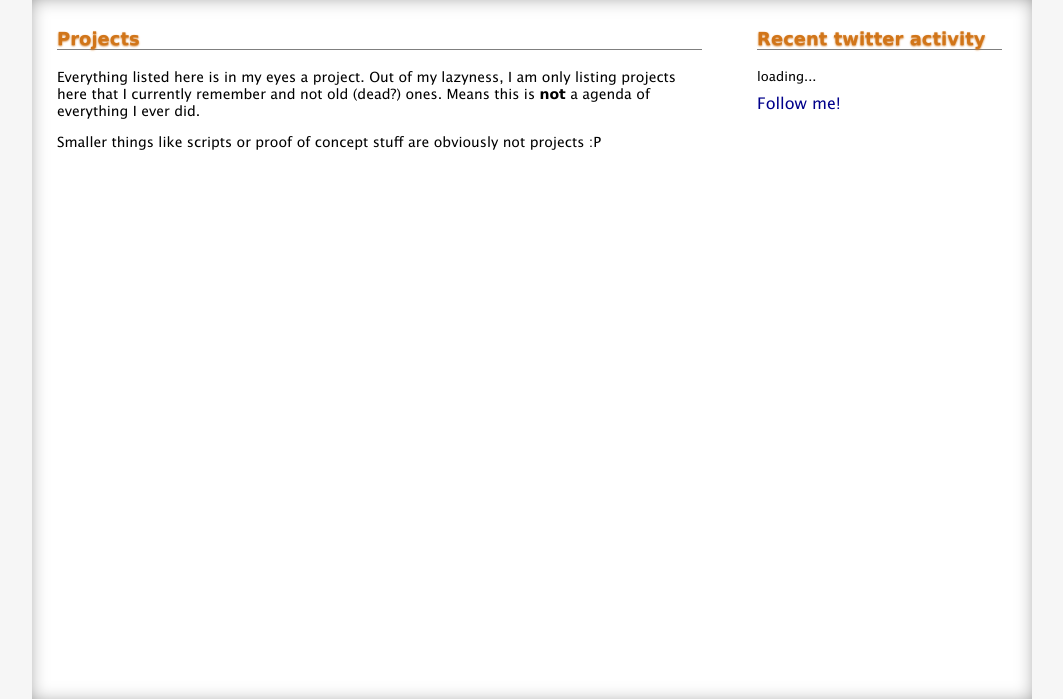
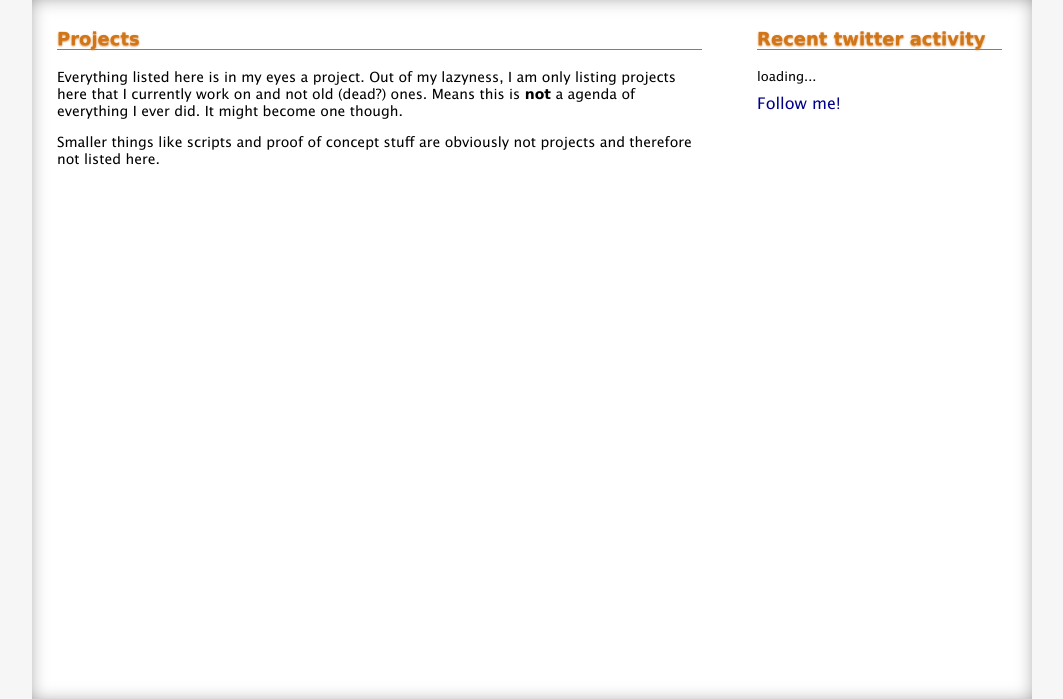
Before and after one commit to dabido/davecx, a Django app: page /p/ in a window 1280 px wide. Shown: the part 220-919 px from the top of the page, without its empty margins (108-1171 px from the left). Run offline with Django 3.2, Linux system fonts and the light colour scheme; data that the repository does not hold is empty; some libraries are stand-ins or nearby versions; some web fonts are replaced.

Commit message:
some text changes

```diff
--- a/davecx/templates/projects.html
+++ b/davecx/templates/projects.html
@@ -2,8 +2,8 @@
 {% load tagparser %}
 {% block "section" %}
 <h3>Projects</h3>
-<p>Everything listed here is in my eyes a project. Out of my lazyness, I am only listing projects here that I currently remember and not old (dead?) ones. Means this is <span class="bold">not</span> a agenda of everything I ever did.</p>
-<p>Smaller things like scripts or proof of concept stuff are obviously not projects :P</p>
+<p>Everything listed here is in my eyes a project. Out of my lazyness, I am only listing projects here that I currently work on and not old (dead?) ones. Means this is <span class="bold">not</span> a agenda of everything I ever did. It might become one though.</p>
+<p>Smaller things like scripts and proof of concept stuff are obviously not projects and therefore not listed here.</p>
 <p>&nbsp;</p>
 <ul id="projects">
 	{% for project in projects %}
```
Also changed, not shown: davecx/templates/index.html (+5 -5 lines).
